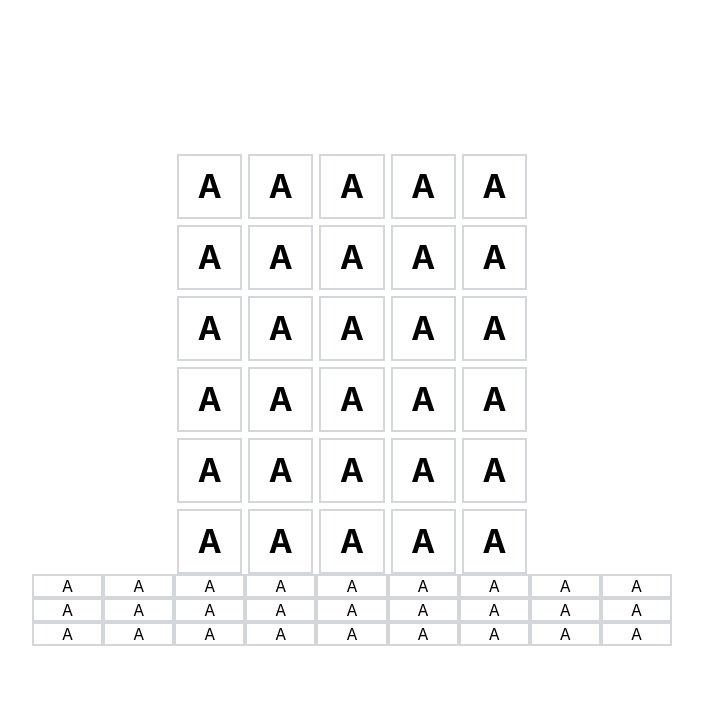
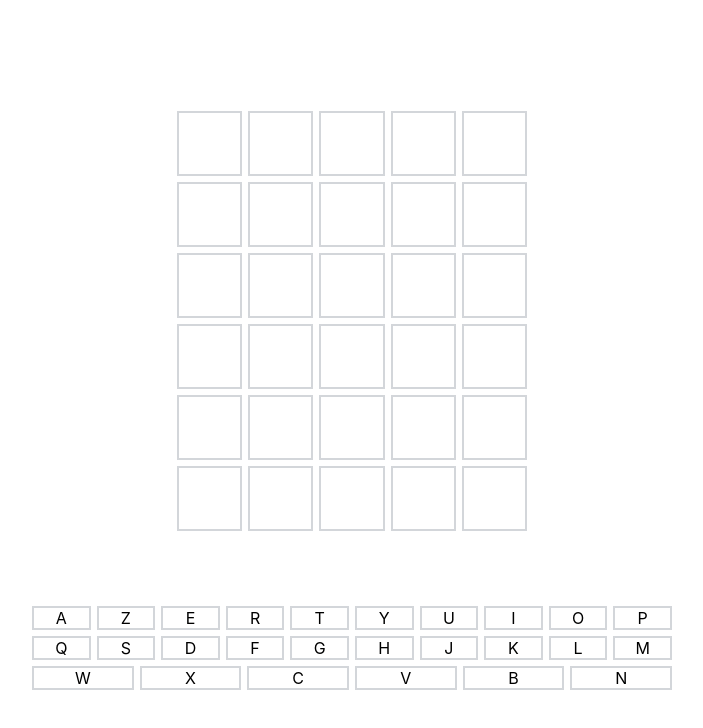
Before and after one commit to RomainVenel/WordleReact, a React (Create React App) app: page / in a window 1280 px wide. Shown: the top 728 px of the page, without its empty margins (288-991 px from the left). Built offline with nearby package versions, Linux system fonts and the light colour scheme; the HTML template or start-up script is replaced by a standard one.

Commit message:
Refactor Key + map letter + style 50% keyboard

```diff
--- a/src/components/Grid/Letter.jsx
+++ b/src/components/Grid/Letter.jsx
@@ -1,6 +1,6 @@
 function Letter() {
     return (
-        <div className={'letter'}>A</div>
+        <div className={'letter'}></div>
     )
 }
 export default Letter;
--- a/src/components/Keyboard/CaseKeyboard.jsx
+++ /dev/null
@@ -1,10 +0,0 @@
-import LetterKeyboard from "./LetterKeyboard";
-
-function CaseKeyboard() {
-    return (
-        <div className={'caseKeyboard'}>
-            <LetterKeyboard/>
-        </div>
-    )
-}
-export default CaseKeyboard;
--- /dev/null
+++ b/src/components/Keyboard/Key.jsx
@@ -0,0 +1,7 @@
+function Key(props) {
+
+    return (
+        <div className={'caseKeyboard'}>{props.value}</div>
+    )
+}
+export default Key;
--- a/src/components/Keyboard/Keyboard.jsx
+++ b/src/components/Keyboard/Keyboard.jsx
@@ -5,8 +5,6 @@ function Keyboard() {
     return (
         <div id={'keyboard'}>
             <RowKeyboard/>
-            <RowKeyboard/>
-            <RowKeyboard/>
         </div>
     )
 }
--- a/src/components/Keyboard/Keyboard.scss
+++ b/src/components/Keyboard/Keyboard.scss
@@ -5,6 +5,12 @@
   .rowKeyboard {
     display: flex;
     width: 50vw;
+    gap: 6px;
+    margin-top: 6px;
+  }
+
+  .rowKeyboard:first-child {
+    margin-top: 75px;
   }
 
   .caseKeyboard {
--- a/src/components/Keyboard/LetterKeyboard.jsx
+++ /dev/null
@@ -1,6 +0,0 @@
-function LetterKeyboard() {
-    return (
-        <div className={'letterKeyboard'}>A</div>
-    )
-}
-export default LetterKeyboard;
--- a/src/components/Keyboard/RowKeyboard.jsx
+++ b/src/components/Keyboard/RowKeyboard.jsx
@@ -1,17 +1,23 @@
-import CaseKeyboard from "./CaseKeyboard";
+import Key from "./Key";
 
 function RowKeyboard() {
     return (
-        <div className={'rowKeyboard'}>
-            <CaseKeyboard/>
-            <CaseKeyboard/>
-            <CaseKeyboard/>
-            <CaseKeyboard/>
-            <CaseKeyboard/>
-            <CaseKeyboard/>
-            <CaseKeyboard/>
-            <CaseKeyboard/>
-            <CaseKeyboard/>
+        <div>
+            <div className={'rowKeyboard'}>
+                {['A','Z','E','R','T','Y','U','I','O','P'].map((key) => (
+                    <Key key={key} value={key}/>
+                ))}
+            </div>
+            <div className={'rowKeyboard'}>
+                {['Q','S','D','F','G','H','J','K','L','M'].map((key) => (
+                    <Key key={key} value={key}/>
+                ))}
+            </div>
+            <div className={'rowKeyboard'}>
+                {['W','X','C','V','B','N'].map((key) => (
+                    <Key key={key} value={key}/>
+                ))}
+            </div>
         </div>
     )
 }
```
